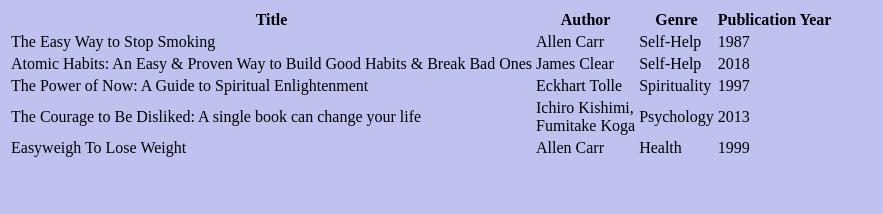
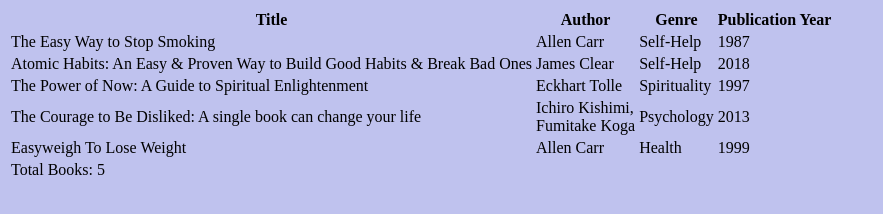
Before and after one commit to pondersinfinity84/Book-Catalogue-Table, a plain HTML site: page index.html in a window 1280 px wide. Shown: the whole page, without its empty margins (0-883 px from the left). Drawn offline with Linux system fonts and the light colour scheme.

Commit message:
final commit

```diff
--- a/index.html
+++ b/index.html
@@ -50,6 +50,11 @@
                     <td>1999</td>
                 </tr>
             </tbody>
+            <tfoot>
+                <tr>
+                    <td colspan="4">Total Books: 5</td>
+                </tr>
+            </tfoot>
         </table>
     </body>
 </html>
```
